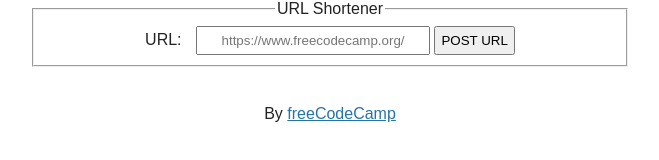
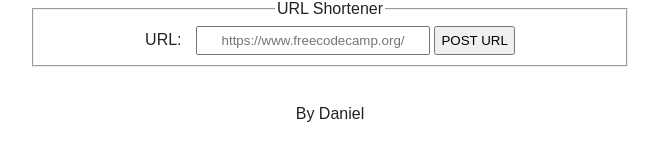
Before and after one commit to danyr59/url-shortener, a website: page views/index.html in a window 1280 px wide. Shown: the part 106-266 px from the top of the page, without its empty margins (310-969 px from the left). Drawn offline with Linux system fonts and the light colour scheme.

Commit message:
correction

```diff
--- a/views/index.html
+++ b/views/index.html
@@ -1,13 +1,10 @@
 <!DOCTYPE html>
 
 <html>
+
 <head>
   <title>URL Shortener Microservice | freeCodeCamp.org</title>
-    <link
-      rel="icon"
-      type="image/png"
-      href="https://cdn.freecodecamp.org/universal/favicons/favicon-16x16.png"
-    />
+  <link rel="icon" type="image/png" href="https://cdn.freecodecamp.org/universal/favicons/favicon-16x16.png" />
   <link href="/public/style.css" rel="stylesheet" type="text/css" />
 </head>
 
@@ -26,7 +23,8 @@
     </section>
   </main>
   <footer>
-      <p>By <a href="https://www.freecodecamp.org/">freeCodeCamp</a></p>
+    <p>By Daniel</p>
   </footer>
 </body>
+
 </html>
```
Lines whose indentation alone changed are shown as unchanged.
